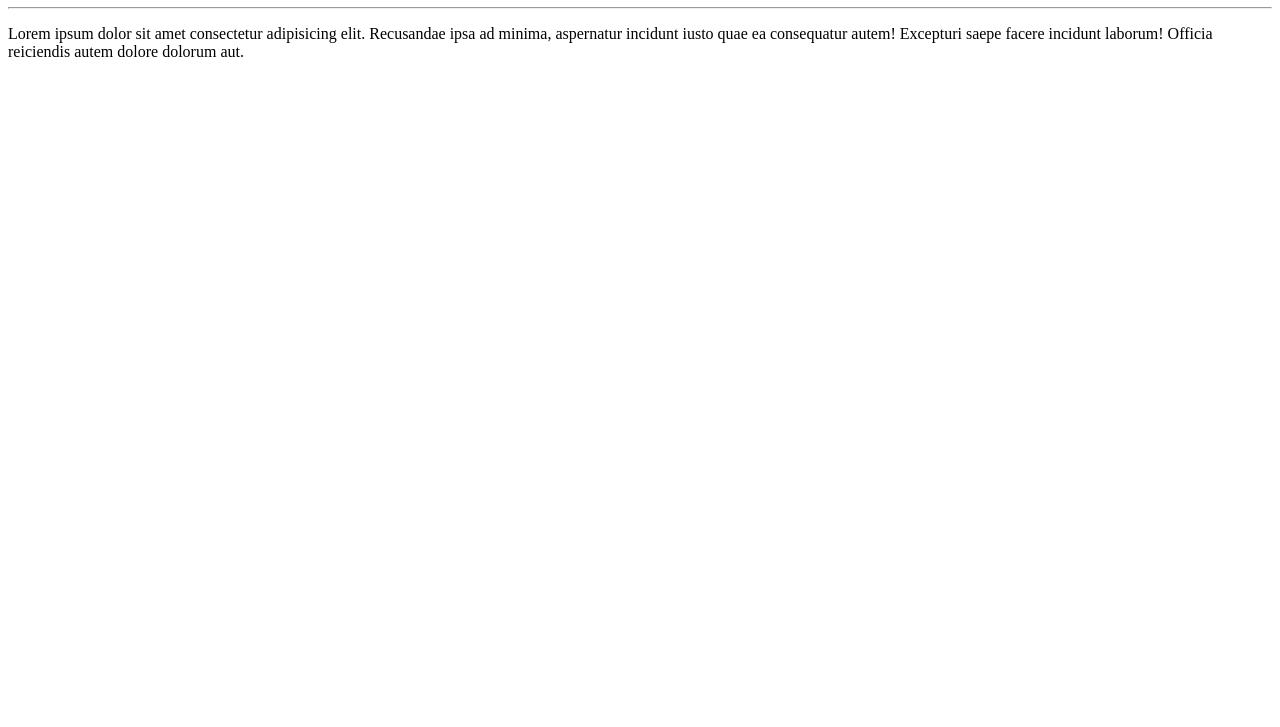
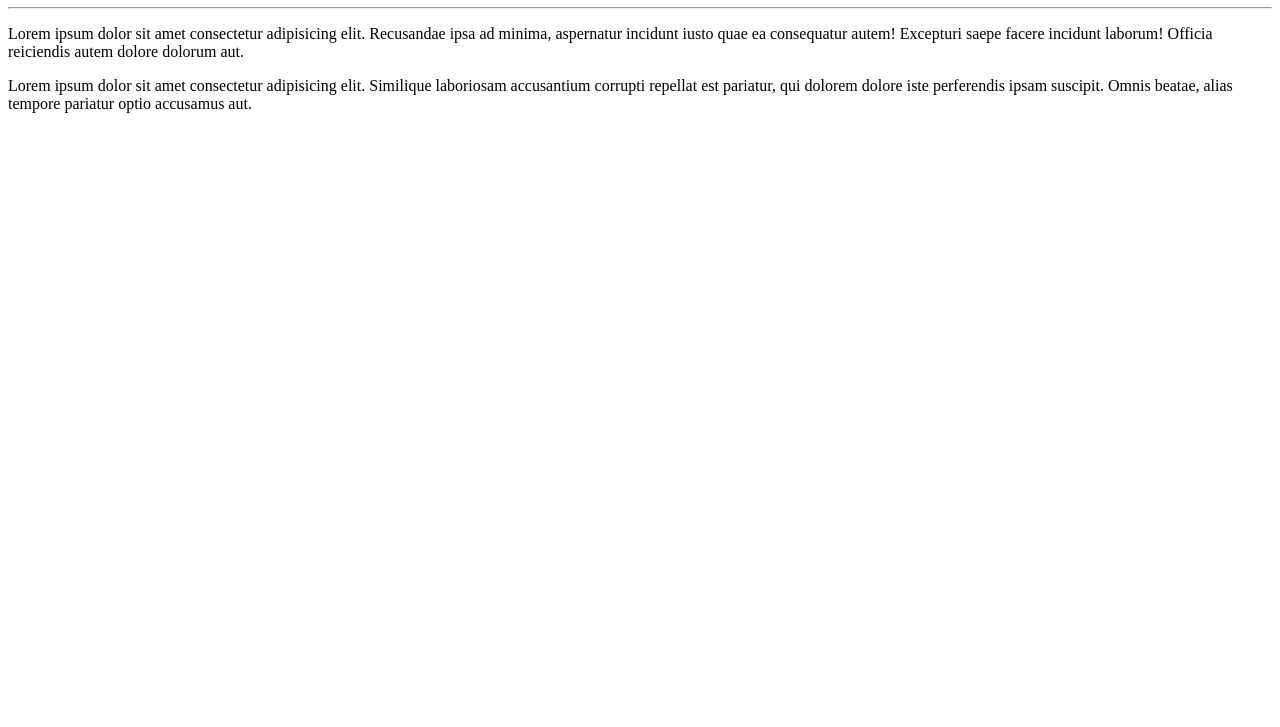
Before and after one commit to helberthgd/Ola-Mundo, a plain HTML site: page site-exemplo/index.html in a window 1280 px wide. Shown: the part 73-800 px from the top of the page. Drawn offline with Linux system fonts and the light colour scheme.

Commit message:
adicionei um paragrafo

```diff
--- a/site-exemplo/index.html
+++ b/site-exemplo/index.html
@@ -9,5 +9,6 @@
     <h1>Olá, Mundo!</h1>
 <hr>
     <p>Lorem ipsum dolor sit amet consectetur adipisicing elit. Recusandae ipsa ad minima, aspernatur incidunt iusto quae ea consequatur autem! Excepturi saepe facere incidunt laborum! Officia reiciendis autem dolore dolorum aut.    </p>
+    <p>Lorem ipsum dolor sit amet consectetur adipisicing elit. Similique laboriosam accusantium corrupti repellat est pariatur, qui dolorem dolore iste perferendis ipsam suscipit. Omnis beatae, alias tempore pariatur optio accusamus aut.</p>
 </body>
 </html>
```
